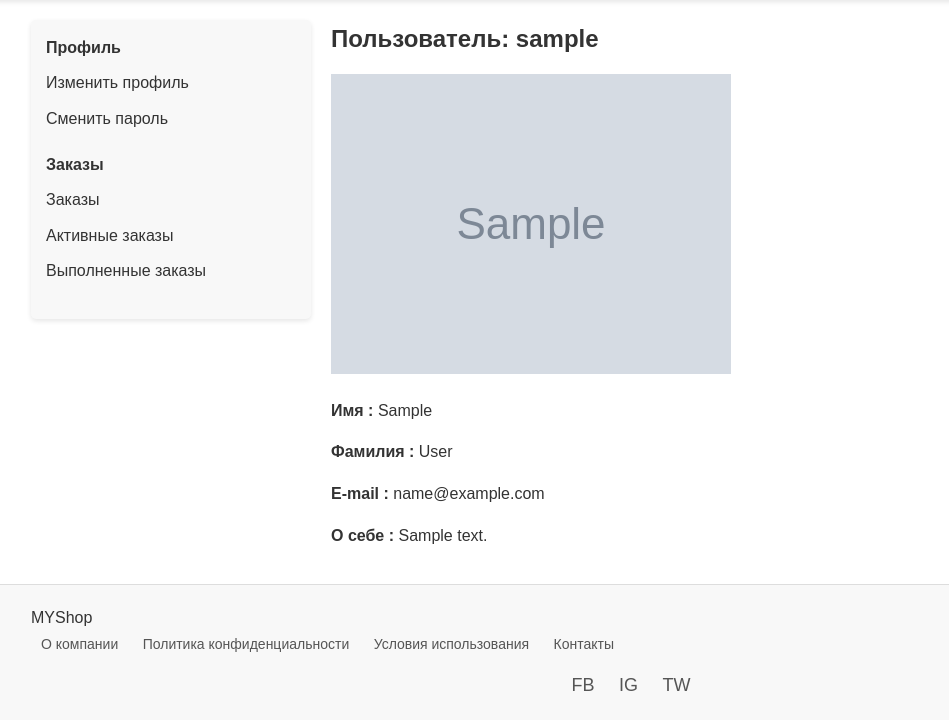
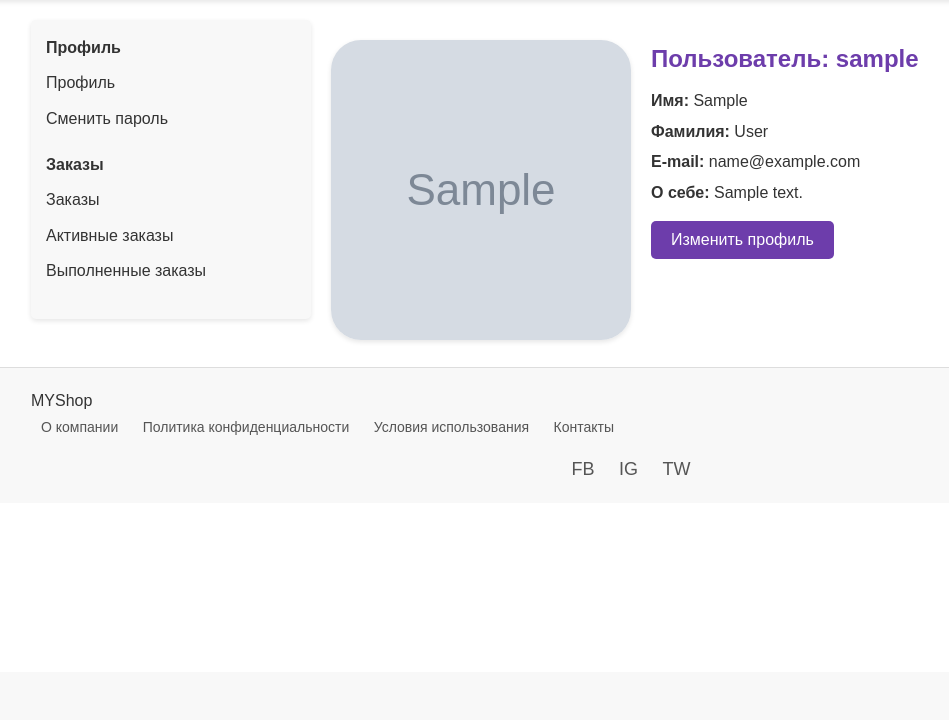
Before and after one commit to JolyCougar/Shop_django, a Django app: page /account/profile/1/ in a window 1280 px wide. Shown: the part 128-848 px from the top of the page, without its empty margins (9-958 px from the left). After the commit the page ends 603 px from the top, so only its background shows below. Run offline with Django 5.2, Linux system fonts and the light colour scheme; tables that the repository leaves empty hold one stand-in row (values such as "Sample post"); grey boxes marked "Sample" are stand-in pictures.

Commit message:
edit: profile template

```diff
--- a/account/templates/account/profile.html
+++ b/account/templates/account/profile.html
@@ -9,12 +9,17 @@
 {% endblock %}
 
 {% block content %}
-
-    <h2>Пользователь: {{ user.username }}</h2>
-    <p><img src="{{ user.avatar }}" alt="{{ user.username }}"></p>
-    <p><strong>Имя : </strong> {{ user.first_name }}</p>
-    <p><strong>Фамилия : </strong> {{ user.last_name }}</p>
-    <p><strong>E-mail : </strong> {{ user.email }}</p>
-    <p><strong>О себе : </strong> {{ user.bio }}</p>
-
+<div class="profile-container">
+    <div class="avatar-section">
+        <img src="{{ user.avatar.url }}" alt="{{ user.username }}" class="avatar">
+    </div>
+    <div class="profile-details">
+        <h2>Пользователь: {{ user.username }}</h2>
+        <p><strong>Имя:</strong> {{ user.first_name }}</p>
+        <p><strong>Фамилия:</strong> {{ user.last_name }}</p>
+        <p><strong>E-mail:</strong> {{ user.email }}</p>
+        <p><strong>О себе:</strong> {{ user.bio }}</p>
+        <button class="btn-edit-profile">Изменить профиль</button>
+    </div>
+</div>
 {% endblock %}
--- a/shop/templates/include/profile_menu.html
+++ b/shop/templates/include/profile_menu.html
@@ -3,7 +3,7 @@
     <div class="filter-item">
         <h3>Профиль</h3>
         <form>
-            <a href="{% url 'shop:orders_user' %}"> Изменить профиль</a>
+            <a href="{% url 'account:profile' user.pk %}"> Профиль</a>
             <a href="{% url 'account:change-password' %}"> Сменить пароль</a>
         </form>
     </div>
--- a/static/css/styles.css
+++ b/static/css/styles.css
@@ -1236,3 +1236,54 @@ button:focus {
 .text-danger {
     color: red;
 }
+
+.profile-container {
+    display: flex;
+    align-items: flex-start;
+    gap: 20px;
+    margin-top: 20px;
+}
+
+.avatar-section {
+    flex-shrink: 0;
+}
+
+.avatar {
+    width: 300px;
+    height: 300px;
+    border-radius: 10%;
+    object-fit: cover;
+    box-shadow: 0 2px 5px var(--shadow-color);
+}
+
+.profile-details {
+    flex: 1;
+}
+
+.profile-details h2 {
+    font-size: 24px;
+    margin-bottom: 10px;
+    color: var(--primary-color);
+}
+
+.profile-details p {
+    margin: 5px 0;
+    font-size: 16px;
+    color: var(--text-color);
+}
+
+.btn-edit-profile {
+    margin-top: 10px;
+    padding: 10px 20px;
+    background: var(--primary-color);
+    color: #fff;
+    border: none;
+    border-radius: 5px;
+    font-size: 16px;
+    cursor: pointer;
+    transition: background-color 0.3s;
+}
+
+.btn-edit-profile:hover {
+    background: var(--hover-color);
+}
```
